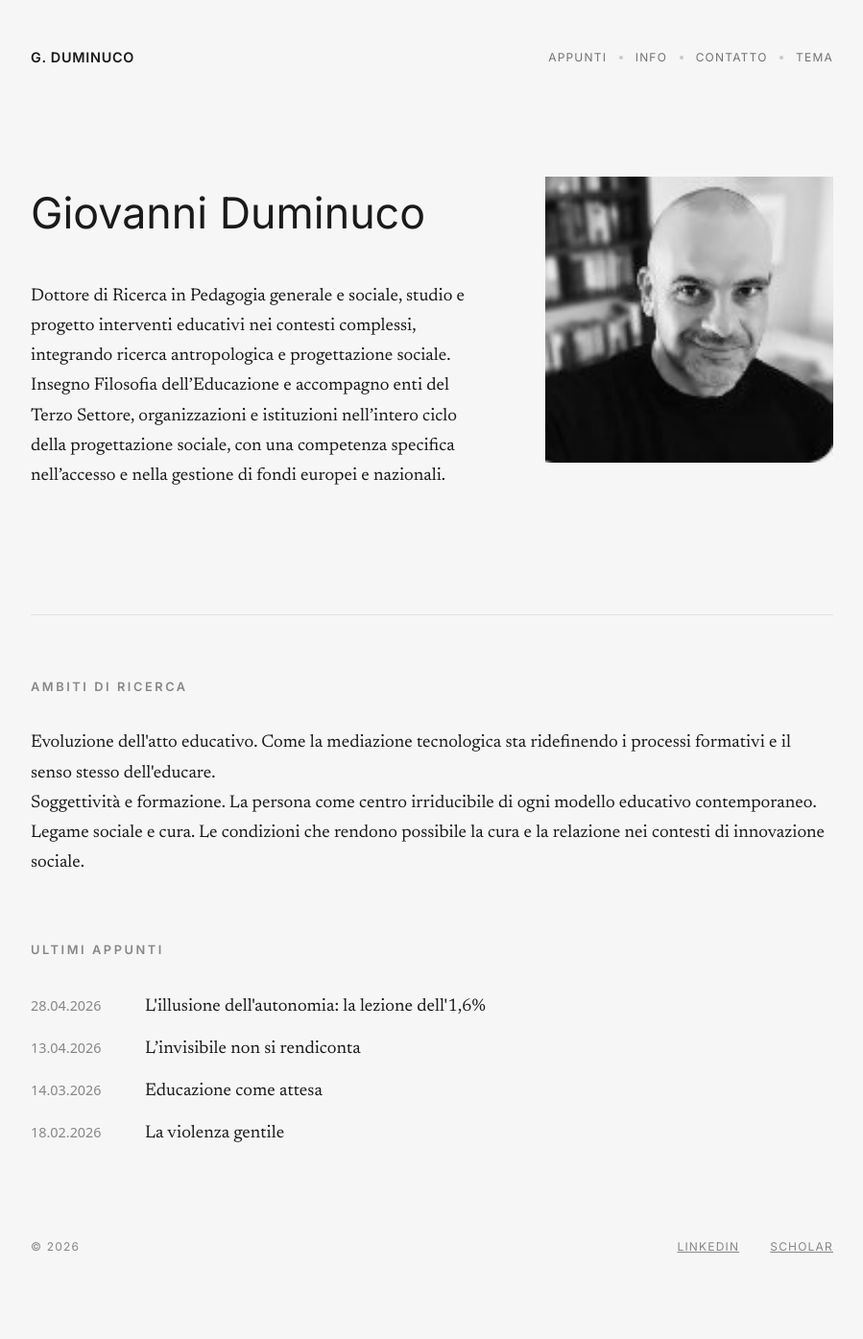
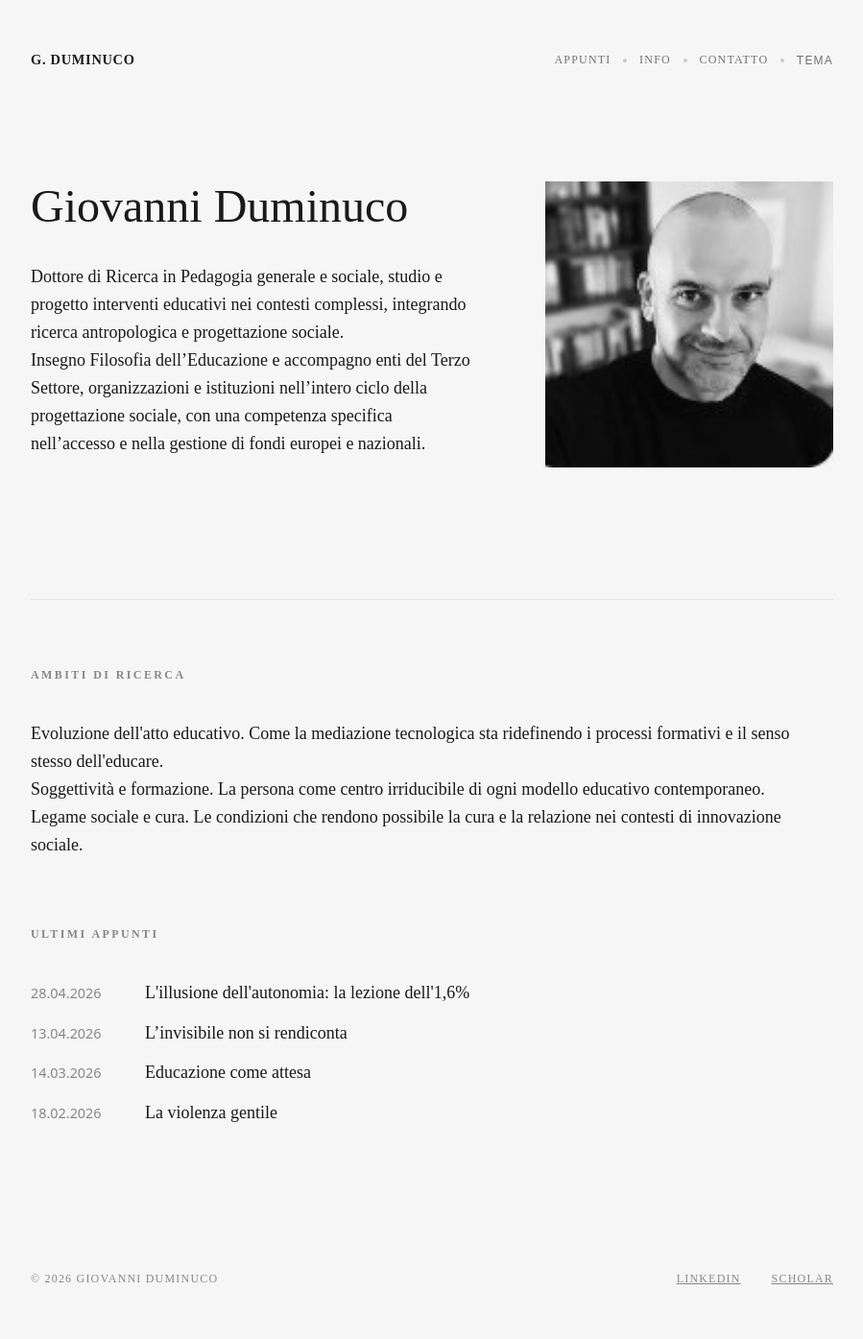
Before and after one commit to dumgio/dumgio.github.io, a Jekyll site: the page built from index.html, in a window 1280 px wide. Shown: the whole page at 96% size, without its empty margins (190-1089 px from the left). Built offline with Jekyll 4.4.1, drawn with Linux system fonts in a browser that asks for light colours; some web fonts are replaced; before the commit the page ends 1357 px from its top, so only the background shows below that.

Commit message:
Update default.html

```diff
--- a/_layouts/default.html
+++ b/_layouts/default.html
@@ -20,15 +20,20 @@
     </script>
 
     <style>
-        /* Font Shikun Style */
-        @import url('https://fonts.googleapis.com/css2?family=Inter:wght@300;400;600&family=Newsreader:ital,opsz,wght@0,6..72,300;0,6..72,400;1,6..72,300&display=swap');
+        /* Sostituisci i percorsi se hai i file locali del font Athletics */
+        @font-face {
+            font-family: 'Athletics';
+            src: url('/assets/fonts/Athletics-Regular.woff2') format('woff2');
+            font-weight: 300;
+            font-style: normal;
+            font-display: swap;
+        }
 
         :root {
             --bg-color: #f6f6f6;
             --text-color: #1a1a1a;
             --border-color: rgba(0,0,0,0.08);
-            --font-sans: 'Inter', system-ui, sans-serif;
-            --font-serif: 'Newsreader', serif;
+            --font-main: "Athletics", serif;
             --max-width: 900px;
         }
 
@@ -45,13 +50,13 @@
             max-width: var(--max-width);
             margin: 0 auto;
             padding: 0 2rem;
-            font-family: var(--font-serif);
-            font-size: 1.15rem;
-            line-height: 1.7;
+            font-family: var(--font-main);
+            font-size: 18px;
+            line-height: 29px;
+            font-weight: 300;
             -webkit-font-smoothing: antialiased;
         }
 
-        /* Navigation Desktop con Pallino */
         header {
             padding: 3rem 0;
             display: flex;
@@ -60,19 +65,18 @@
         }
 
         .header-logo {
-            font-family: var(--font-sans);
             font-weight: 600;
             font-size: 0.9rem;
             letter-spacing: 0.05em;
             text-decoration: none;
             color: var(--text-color);
+            text-transform: uppercase;
         }
 
         .nav-desktop {
             display: flex;
             align-items: center;
             gap: 0.8rem;
-            font-family: var(--font-sans);
             font-size: 0.75rem;
             text-transform: uppercase;
             letter-spacing: 0.1em;
@@ -82,17 +86,16 @@
         .nav-desktop a:hover { opacity: 1; }
         .nav-dot { width: 4px; height: 4px; background: var(--text-color); border-radius: 50%; opacity: 0.2; }
 
-        /* Mobile Menu (Hamburger) */
         .menu-toggle {
             display: none;
             flex-direction: column;
-            gap: 5px;
+            gap: 6px;
             cursor: pointer;
             background: none;
             border: none;
             z-index: 1001;
         }
-        .menu-toggle span { width: 22px; height: 1.5px; background: var(--text-color); transition: 0.3s; }
+        .menu-toggle span { width: 22px; height: 1px; background: var(--text-color); transition: 0.3s; }
 
         .nav-mobile {
             position: fixed;
@@ -108,9 +111,10 @@
             transition: 0.4s cubic-bezier(0.16, 1, 0.3, 1);
         }
         .nav-mobile.active { right: 0; }
-        .nav-mobile a { font-family: var(--font-sans); font-size: 1.5rem; text-decoration: none; color: var(--text-color); }
+        .nav-mobile a { font-size: 1.5rem; text-decoration: none; color: var(--text-color); text-transform: uppercase; }
 
-        /* Layout Hero */
+        main { margin-bottom: 4rem; }
+
         .home-hero {
             display: flex;
             gap: 4rem;
@@ -121,19 +125,17 @@
         .hero-image { flex: 1; text-align: right; }
         .hero-image img { width: 100%; max-width: 300px; filter: grayscale(100%); }
 
-        h1 { font-family: var(--font-sans); font-size: 2.8rem; font-weight: 400; margin-bottom: 2rem; }
-        h2 { font-family: var(--font-sans); font-size: 0.8rem; text-transform: uppercase; letter-spacing: 0.2em; margin: 4rem 0 2rem; opacity: 0.5; }
+        h1 { font-size: 3rem; font-weight: 300; margin-bottom: 2rem; line-height: 1.1; }
+        h2 { font-size: 0.75rem; text-transform: uppercase; letter-spacing: 0.2em; margin: 4rem 0 2rem; opacity: 0.5; font-weight: 600; }
 
         hr { border: none; border-top: 1px solid var(--border-color); margin: 4rem 0; }
 
-        /* Links */
         a { color: inherit; transition: opacity 0.2s; }
         .post-list a { text-decoration: none; }
         .post-list a:hover { text-decoration: underline; text-underline-offset: 4px; }
 
         footer {
             padding: 5rem 0 3rem;
-            font-family: var(--font-sans);
             font-size: 0.75rem;
             text-transform: uppercase;
             letter-spacing: 0.1em;
@@ -143,18 +145,21 @@
         }
 
         @media screen and (max-width: 768px) {
+            header { padding: 2rem 0; }
             .nav-desktop { display: none; }
             .menu-toggle { display: flex; }
-            .home-hero { flex-direction: column-reverse; gap: 2rem; padding: 2rem 0; }
-            h1 { font-size: 2rem; }
-            body { padding: 0 1.5rem; }
+            .home-hero { flex-direction: column-reverse; gap: 2.5rem; padding: 1rem 0; }
+            h1 { font-size: 2.2rem; }
+            .hero-image { text-align: left; }
+            .hero-image img { max-width: 180px; }
+            footer { flex-direction: column; gap: 1.5rem; }
         }
     </style>
 </head>
 <body>
 
     <header>
-        <a href="/" class="header-logo">G. DUMINUCO</a>
+        <a href="/" class="header-logo">G. Duminuco</a>
 
         <div class="nav-desktop">
             <a href="/blog">Appunti</a>
@@ -163,7 +168,7 @@
             <div class="nav-dot"></div>
             <a href="mailto:giovanni.duminuco@gmail.com">Contatto</a>
             <div class="nav-dot"></div>
-            <button id="theme-toggle" style="cursor:pointer; background:none; border:none; color:inherit; font:inherit; text-transform:inherit; letter-spacing:inherit; opacity:0.6;">Tema</button>
+            <button id="theme-toggle" style="cursor:pointer; background:none; border:none; color:inherit; font-size:inherit; text-transform:inherit; letter-spacing:inherit; opacity:0.6;">Tema</button>
         </div>
 
         <button class="menu-toggle" id="mobile-btn">
@@ -183,15 +188,14 @@
     </main>
 
     <footer>
-        <span>&copy; {{ "now" | date: "%Y" }}</span>
+        <span>&copy; {{ "now" | date: "%Y" }} Giovanni Duminuco</span>
         <div style="display: flex; gap: 2rem;">
-            <a href="https://www.linkedin.com/in/dumgio/">Linkedin</a>
-            <a href="https://scholar.google.com/">Scholar</a>
+            <a href="https://www.linkedin.com/in/dumgio/" target="_blank">Linkedin</a>
+            <a href="https://scholar.google.com/citations?user=lpBSylMAAAAJ&hl=it" target="_blank">Scholar</a>
         </div>
     </footer>
 
     <script>
-        // Tema
         const toggleBtn = document.getElementById('theme-toggle');
         toggleBtn.addEventListener('click', () => {
             let currentTheme = document.documentElement.getAttribute('data-theme');
```
Also changed, not shown: other parts of _layouts/default.html (+0 -1 lines).
